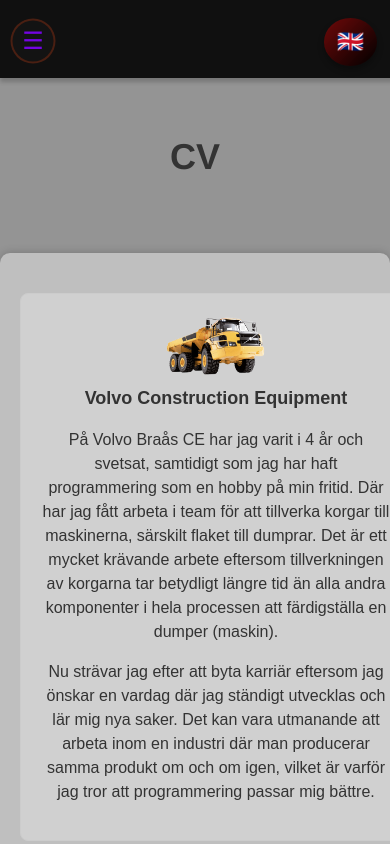
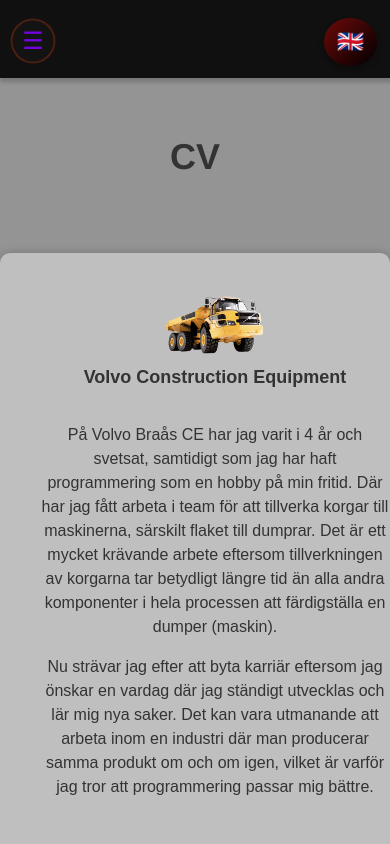
Before and after one commit to timborg-del/my-page, a React (Create React App) app: page /Cv in a window 390 px wide. Shown: the top 844 px of the page. Built offline with nearby package versions, Linux system fonts and the light colour scheme.

Commit message:
cvmobile

```diff
--- a/src/components/css/NavigationMenu.css
+++ b/src/components/css/NavigationMenu.css
@@ -117,17 +117,22 @@
 
   .cv{
     display: flex;
+    margin: 0 auto;
   }
   .cv-container {
     display: flex;
+    margin: 0 auto;
     width: fit-content;
     flex-direction: column;
   }
 
   .cv-entry {
-    display:block;
+    display:grid;
+    margin: 0 auto;
     text-align: center;
     width: 100%;
+    border: none;
+    background: none;
     margin: 0 0 20px;
   }
 }
```
